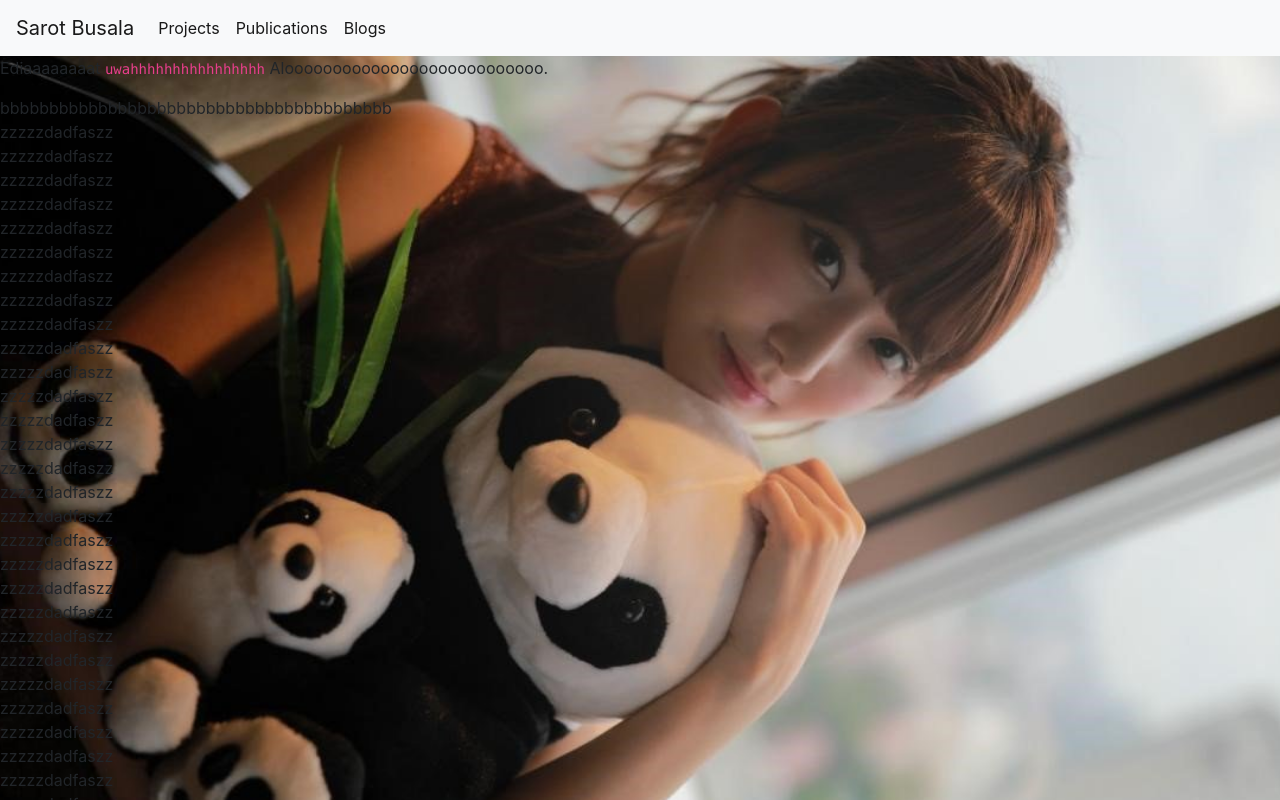
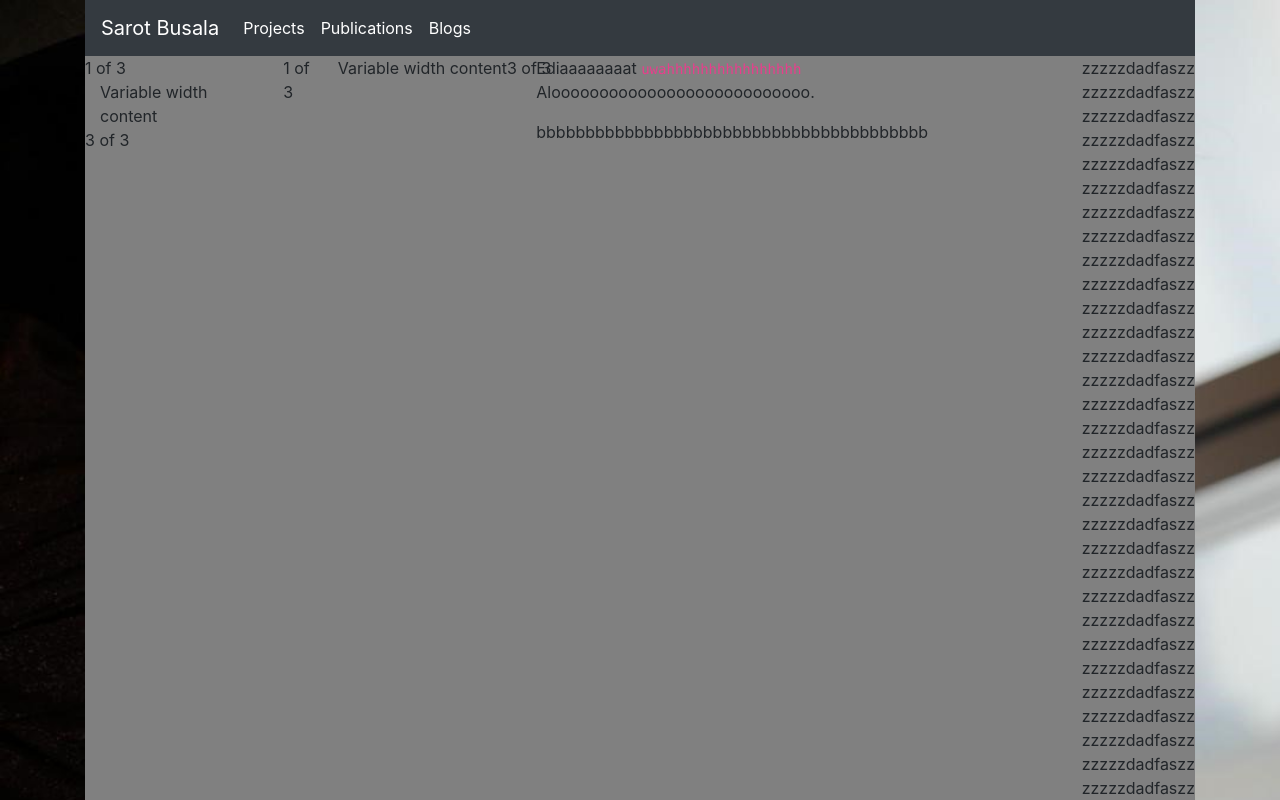
Before and after one commit to SarotBu/home, a React (Create React App) app: page / in a window 1280 px wide. Shown: the top 800 px of the page. Built offline with nearby package versions, Linux system fonts and the light colour scheme.

Commit message:
edit css

```diff
--- a/src/main/header/index.js
+++ b/src/main/header/index.js
@@ -3,7 +3,7 @@ import React, { Component } from 'react';
 class HeaderComponent extends Component {
     render() {
         return (
-            <nav className="navbar navbar-expand-lg navbar-light bg-light">
+            <nav className="navbar navbar-expand-lg navbar-dark bg-dark">
         <a className="navbar-brand" href="/home">Sarot Busala</a>
 
         <div className="collapse navbar-collapse" id="navbarSupportedContent">
--- a/src/main/home/home.css
+++ b/src/main/home/home.css
@@ -2,3 +2,9 @@
     width: 100%;
     height: 100%;
 }
+.HomeContainer{
+    display: flex;
+    align-content: center;
+    width: 100%;
+    height: 100%;
+}
--- a/src/main/home/index.js
+++ b/src/main/home/index.js
@@ -4,53 +4,68 @@ import './home.css';
 class HomeComponent extends Component {
   render() {
     return (
-      <div className="Home">
-        <header className="Header">
+      <div className="HomeContainer">
+        <div className="col-justify-content-md-center">
+          <div className="col-xs-lg-2">
+            1 of 3
+          </div>
+          <div className="col-md-auto">Variable width content</div>
+          <div className="col-xs-lg-2">
+            3 of 3
+          </div>
+        </div>
+        <div className="row">
+          <div className="col">1 of 3</div>
+          <div className="md-auto">Variable width content</div>
+          <div className="col-xs-lg-2">
+            3 of 3
+          </div>
+        </div>
+        <div>
           <p>
             Ediaaaaaaaat <code>uwahhhhhhhhhhhhhhhh</code> Alooooooooooooooooooooooooooo.
           </p>
-            bbbbbbbbbbbbbbbbbbbbbbbbbbbbbbbbbbbbbbbb
-
-        </header>
+          bbbbbbbbbbbbbbbbbbbbbbbbbbbbbbbbbbbbbbbb
+        </div>
         <div>
-            zzzzzdadfaszz<br/>
-            zzzzzdadfaszz<br/>
-            zzzzzdadfaszz<br/>
-            zzzzzdadfaszz<br/>
-            zzzzzdadfaszz<br/>
-            zzzzzdadfaszz<br/>
-            zzzzzdadfaszz<br/>
-            zzzzzdadfaszz<br/>
-            zzzzzdadfaszz<br/>
-            zzzzzdadfaszz<br/>
-            zzzzzdadfaszz<br/>
-            zzzzzdadfaszz<br/>
-            zzzzzdadfaszz<br/>
-            zzzzzdadfaszz<br/>
-            zzzzzdadfaszz<br/>
-            zzzzzdadfaszz<br/>
-            zzzzzdadfaszz<br/>
-            zzzzzdadfaszz<br/>
-            zzzzzdadfaszz<br/>
-            zzzzzdadfaszz<br/>
-            zzzzzdadfaszz<br/>
-            zzzzzdadfaszz<br/>
-            zzzzzdadfaszz<br/>
-            zzzzzdadfaszz<br/>
-            zzzzzdadfaszz<br/>
-            zzzzzdadfaszz<br/>
-            zzzzzdadfaszz<br/>
-            zzzzzdadfaszz<br/>
-            zzzzzdadfaszz<br/>
-            zzzzzdadfaszz<br/>
-            zzzzzdadfaszz<br/>
-            zzzzzdadfaszz<br/>
-            zzzzzdadfaszz<br/>
-            zzzzzdadfaszz<br/>
-            zzzzzdadfaszz<br/>
-            zzzzzdadfaszz<br/>
-            zzzzzdadfaszz<br/>
-            zzzzzdadfaszz<br/>
+          zzzzzdadfaszz<br />
+          zzzzzdadfaszz<br />
+          zzzzzdadfaszz<br />
+          zzzzzdadfaszz<br />
+          zzzzzdadfaszz<br />
+          zzzzzdadfaszz<br />
+          zzzzzdadfaszz<br />
+          zzzzzdadfaszz<br />
+          zzzzzdadfaszz<br />
+          zzzzzdadfaszz<br />
+          zzzzzdadfaszz<br />
+          zzzzzdadfaszz<br />
+          zzzzzdadfaszz<br />
+          zzzzzdadfaszz<br />
+          zzzzzdadfaszz<br />
+          zzzzzdadfaszz<br />
+          zzzzzdadfaszz<br />
+          zzzzzdadfaszz<br />
+          zzzzzdadfaszz<br />
+          zzzzzdadfaszz<br />
+          zzzzzdadfaszz<br />
+          zzzzzdadfaszz<br />
+          zzzzzdadfaszz<br />
+          zzzzzdadfaszz<br />
+          zzzzzdadfaszz<br />
+          zzzzzdadfaszz<br />
+          zzzzzdadfaszz<br />
+          zzzzzdadfaszz<br />
+          zzzzzdadfaszz<br />
+          zzzzzdadfaszz<br />
+          zzzzzdadfaszz<br />
+          zzzzzdadfaszz<br />
+          zzzzzdadfaszz<br />
+          zzzzzdadfaszz<br />
+          zzzzzdadfaszz<br />
+          zzzzzdadfaszz<br />
+          zzzzzdadfaszz<br />
+          zzzzzdadfaszz<br />
         </div>
       </div>
     );
--- a/src/main/index.js
+++ b/src/main/index.js
@@ -8,13 +8,16 @@ import './styles.css';
 class MainIndex extends Component {
   render() {
     return (
-
       <div class = "bg-css">
-        <HeaderComponent />
-        <HomeComponent />
-
+        <div class = "container">
+        <div class = "bg-content">
+          <HeaderComponent />
+          <div class = "home-content">
+            <HomeComponent />
+          </div>
+        </div>
+        </div>
       </div>
-
     );
   }
 }
--- a/src/main/styles.css
+++ b/src/main/styles.css
@@ -1,9 +1,19 @@
-
 .bg-css{
     background-image: url(./images/bg/default_bg.jpg);
+    background-size: cover;
+}
+
+.bg-content{
+    background-color: gray;
     width: 100%;
     height: 1000px;
     background-position: center;
     background-repeat: no-repeat;
     background-size: cover;
 }
+
+.home-content{
+    align-content: center;
+
+
+}
```
